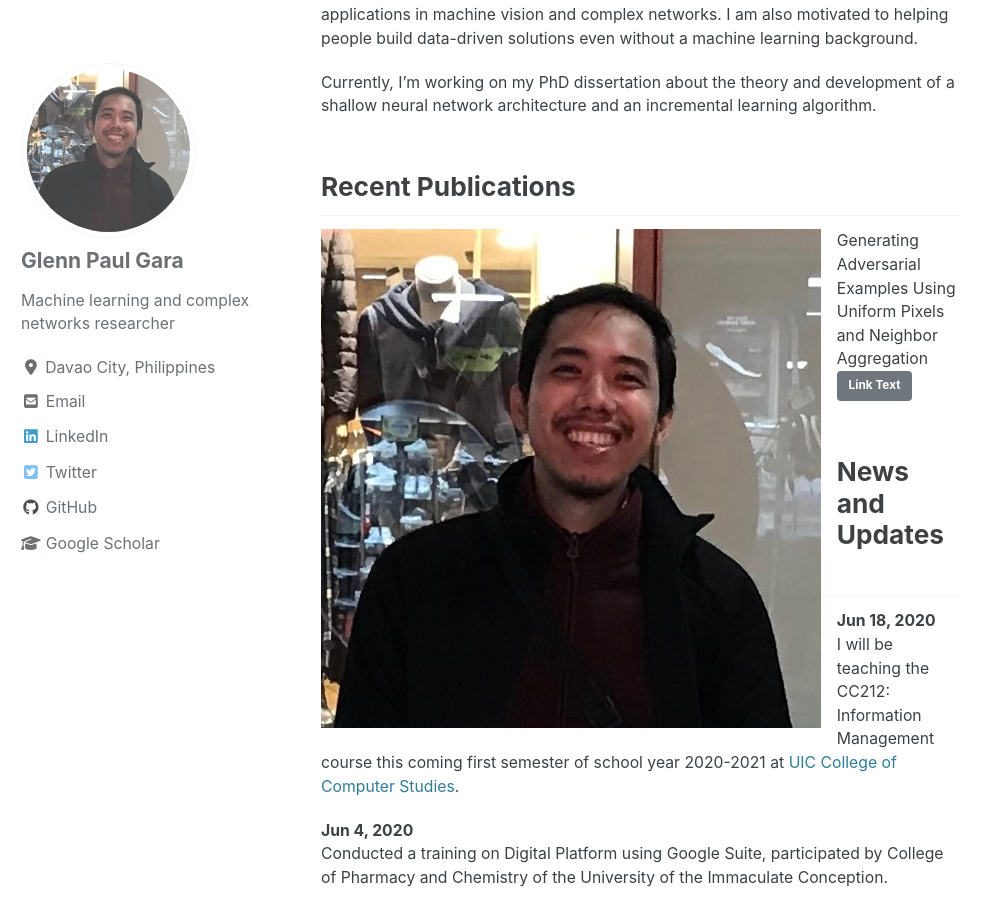
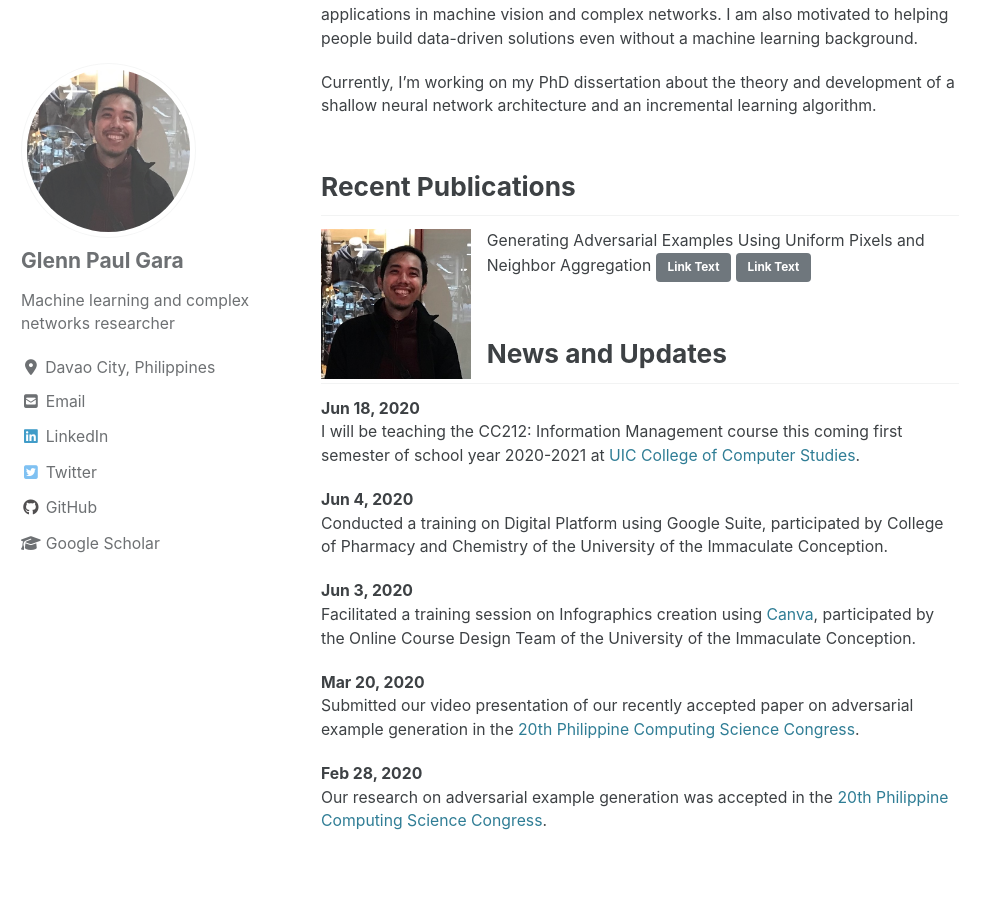
Before and after one commit to glenngara/glenngara.github.io, a Jekyll site: the page built from _pages/home.md, in a window 1280 px wide and 900 px high, scrolled down 338 px. Shown: the whole window, without its empty margins (0-997 px from the left). Built offline with Jekyll 4.4.1, drawn with Linux system fonts in a browser that asks for light colours; cached includes are drawn as plain includes; nearby versions of some CDN libraries.

Commit message:
Changes of image position

```diff
--- a/_pages/home.md
+++ b/_pages/home.md
@@ -13,9 +13,11 @@ Currently, I'm working on my PhD dissertation about the theory and development o
 
 Recent Publications
 ------
-![image-center](/assets/images/bio-photo.jpg){: .align-left}
+![image-center](/assets/images/bio-photo.jpg){: .align-left height="150" width="150"}
 Generating Adversarial Examples Using Uniform Pixels and Neighbor Aggregation
 <a href="#" class="btn btn--primary">Link Text</a>
+<a href="#" class="btn btn--primary">Link Text</a>
+
 
 News and Updates
 ------
```
